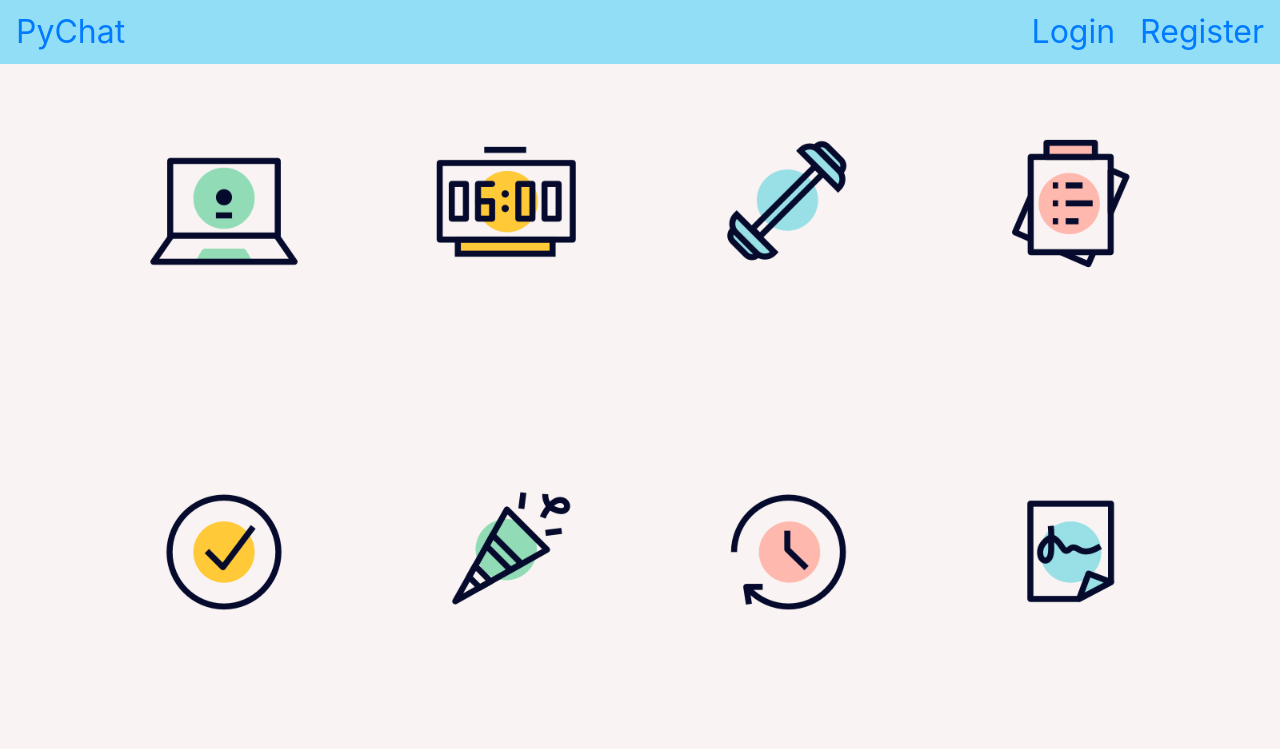
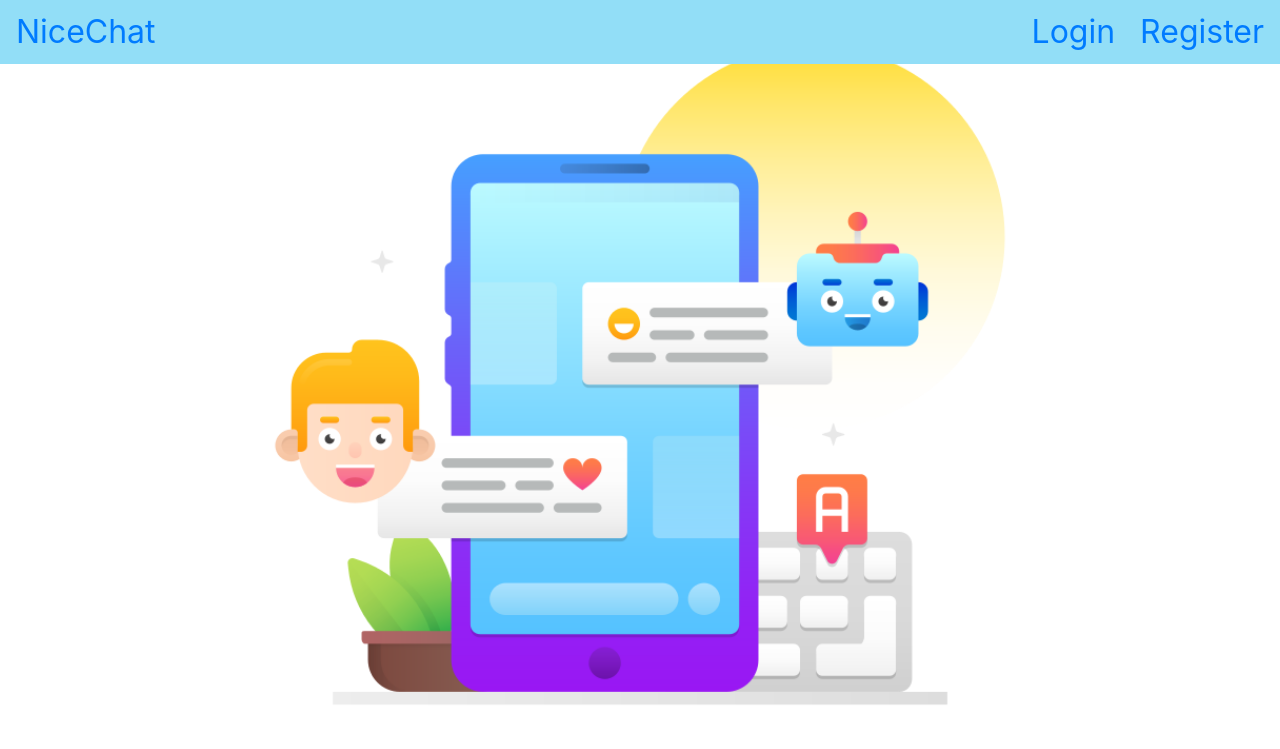
Before and after one commit to Madhur215/Django-ChatApp, a Django app: page / in a window 1280 px wide. Shown: the top 749 px of the page. Run offline with Django 3.2, Linux system fonts and the light colour scheme; some libraries are stand-ins or nearby versions.

Commit message:
Initial poke

```diff
--- a/assets/css/home_style_logged_out.css
+++ b/assets/css/home_style_logged_out.css
@@ -1,7 +1,7 @@
 {% load static %}
 
 body {
-    background-image: url("{% static 'images/TodoBG.png' %}");
+    background-image: url("{% static 'images/Welcome.png' %}");
     background-position: center;
     background-size: cover;
     background-repeat: no-repeat
--- a/chat/templates/chat/Base.html
+++ b/chat/templates/chat/Base.html
@@ -18,7 +18,7 @@
 <body>
     <div class="sidenav">
         <div class="row">
-            <a href="/"><div class="col"><h2 style="padding-left: 16px; display: block-content;">PyChat</h2></div></a>
+            <a href="/"><div class="col"><h2 style="padding-left: 16px; display: block-content;">NiceChat</h2></div></a>
         <div class="col"><div class="dropdown">
             <button onclick="myFunction()" class="btn btn-success">Menu</button>
             <div id="myDropdown" class="dropdown-content">
--- a/chat/templates/chat/index.html
+++ b/chat/templates/chat/index.html
@@ -5,7 +5,7 @@
 <!--    <link href="{% static 'css/home_style_logged_out.css' %}" rel="stylesheet" type="text/css">-->
     <style>
         body{
-            background-image: url("{% static 'images/TodoBG.png' %}");
+            background-image: url("{% static 'images/Welcome.png' %}");
             background-position: center;
             background-size: cover;
             height: 750px;
@@ -42,7 +42,7 @@
 <body>
 
     <div class="navbar">
-        <a href="/">PyChat</a>
+        <a href="/">NiceChat</a>
         <div class="navbar-right">
             <a href="/login" class="login_text">Login</a>
             <a href="/signup" class="register text">Register</a>
--- a/static/css/home_style_logged_out.css
+++ b/static/css/home_style_logged_out.css
@@ -1,7 +1,7 @@
 {% load static %}
 
 body {
-    background-image: url("{% static 'images/TodoBG.png' %}");
+    background-image: url("{% static 'images/Welcome.png' %}");
     background-position: center;
     background-size: cover;
     background-repeat: no-repeat
```
Also changed, not shown: assets/images/Welcome.png (added), db.sqlite3.
